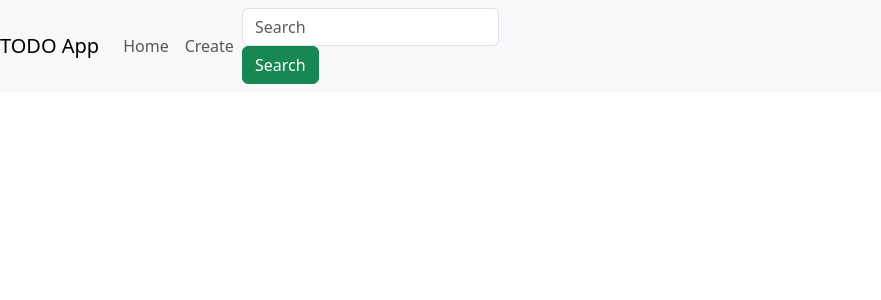
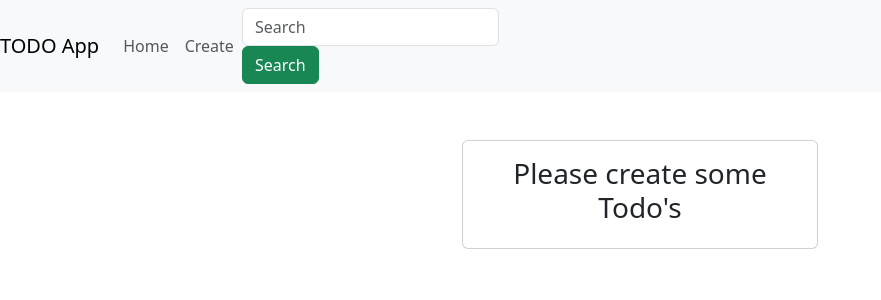
Before and after one commit to gaurangkeluskar22/React-TODO, a React (Create React App) app: page / in a window 1280 px wide. Shown: the top 300 px of the page, without its empty margins (0-881 px from the left). Built offline with nearby package versions, Linux system fonts and the light colour scheme.

Commit message:
Created Create Todo

```diff
--- a/src/Components/Create.js
+++ b/src/Components/Create.js
@@ -64,6 +64,7 @@ const Create = () => {
                 name="status"
                 onChange={getTodoInputData}
               >
+                <option>Select status</option>
                 <option value="pending">Pending</option>
                 <option value="completed">Completed</option>
               </select>
--- a/src/Components/Home.js
+++ b/src/Components/Home.js
@@ -1,4 +1,4 @@
-import { useEffect, useState } from "react";
+import { useEffect, useRef, useState } from "react";
 import { getTodoData } from "../Data/Db";
 
 const Home = () => {
@@ -7,22 +7,37 @@ const Home = () => {
   }, []);
 
   const [todoData, setTodoData] = useState({});
+  const ref = useRef("null");
   console.log("TODO DATA:", todoData);
+
+  const handleClickTitle=()=>{
+    console.log("yes");
+    console.log(ref);
+    ref.current.style.display="block";
+  }
 
   return (
     <div className="container">
       <div className="row">
         <div className="col-sm-4"></div>
         <div className="col-sm-4">
-          {todoData?.length > 0 &&
-            todoData?.map((data, index) => {
-              return (
-                <div>
-                  {data.title}
-                  <div></div>
-                </div>
-              );
-            })}
+          <div className="card card-body mt-5">
+            {todoData?.length >= 1 ? (
+              todoData?.map((data, index) => {
+                return (
+                  <div>
+                    <div onClick={handleClickTitle}>{data.title}</div>
+                    <div ref={ref} style={{display:"none"}}>
+                        <div>{data.description}</div>
+                        <div>{data.status}</div>
+                    </div>
+                  </div>
+                );
+              })
+            ) : (
+              <h3 className="text-center">Please create some Todo's</h3>
+            )}
+          </div>
         </div>
         <div className="col-sm-4"></div>
       </div>
```
